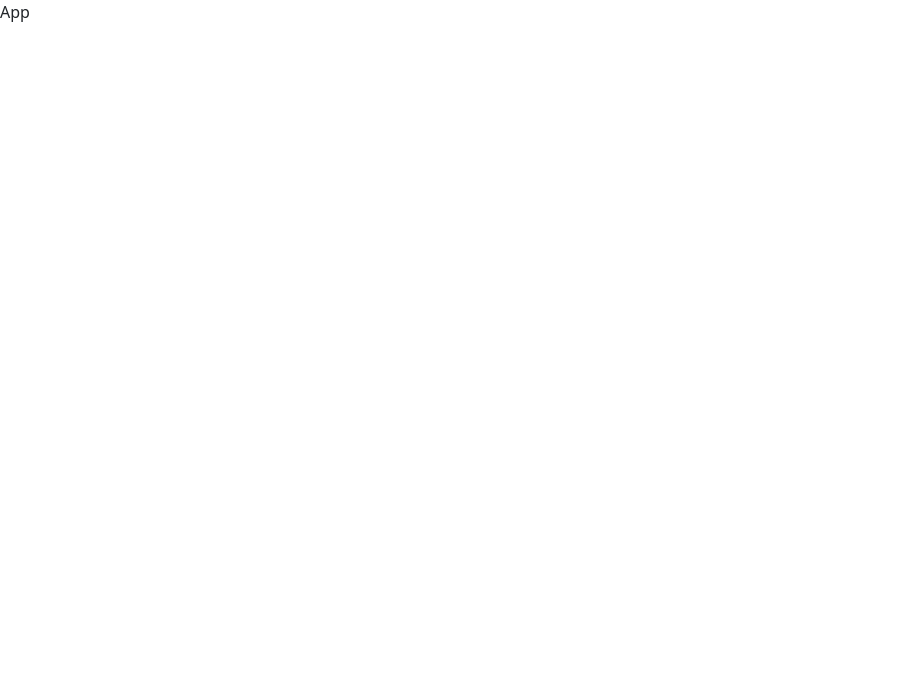
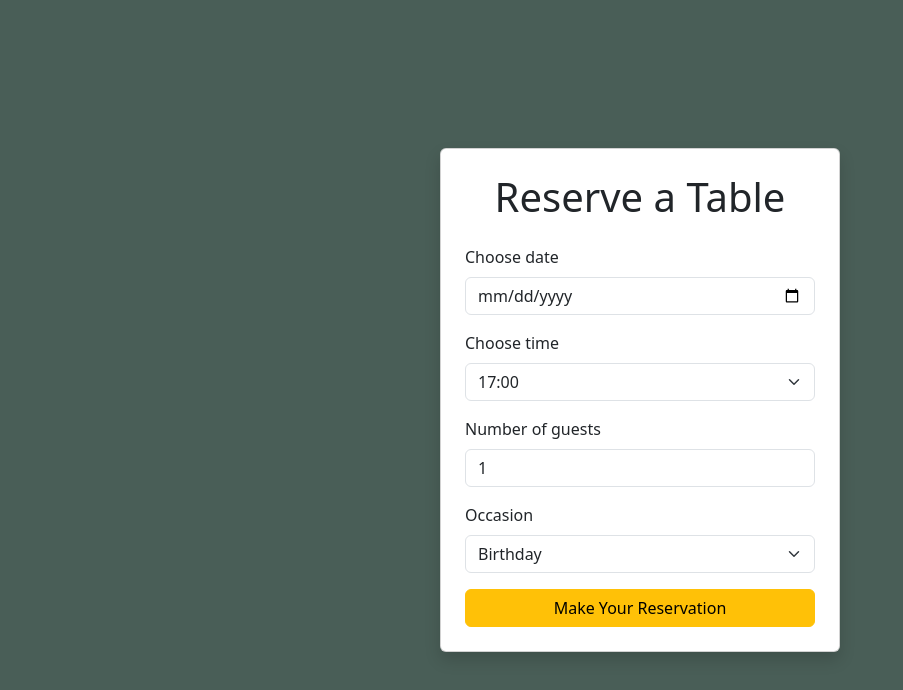
Before and after one commit to achiniishani1993/Little-Lemon, a React (Vite) app: page / in a window 1280 px wide. Shown: the top 690 px of the page, without its empty margins (0-903 px from the left). Built offline with nearby package versions, Linux system fonts and the light colour scheme.

Commit message:
add booking form and page

```diff
--- a/index.html
+++ b/index.html
@@ -1,10 +1,9 @@
-<!doctype html>
+<!DOCTYPE html>
 <html lang="en">
   <head>
     <meta charset="UTF-8" />
-    <link rel="icon" type="image/svg+xml" href="/favicon.svg" />
     <meta name="viewport" content="width=device-width, initial-scale=1.0" />
-    <title>little-lemon</title>
+    <title>Little Lemon Booking</title>
   </head>
   <body>
     <div id="root"></div>
--- a/package.json
+++ b/package.json
@@ -5,6 +5,7 @@
   "type": "module",
   "scripts": {
     "dev": "vite",
+    "start": "vite",
     "build": "tsc -b && vite build",
     "lint": "eslint .",
     "preview": "vite preview"
@@ -13,7 +14,8 @@
     "bootstrap": "^5.3.8",
     "react": "^19.2.4",
     "react-bootstrap": "^2.10.10",
-    "react-dom": "^19.2.4"
+    "react-dom": "^19.2.4",
+    "react-router-dom": "^7.13.1"
   },
   "devDependencies": {
     "@eslint/js": "^9.39.4",
--- a/src/App.tsx
+++ b/src/App.tsx
@@ -1,8 +1,6 @@
 
-function App() {
-  return (
-    <div>App</div>
-  )
+import Main from "./main";
+
+export default function App() {
+  return <Main />;
 }
-
-export default App
--- /dev/null
+++ b/src/components/BookingForm.tsx
@@ -0,0 +1,93 @@
+import React, { useState } from "react";
+
+interface Props {
+  availableTimes: string[];
+  dispatch: React.Dispatch<any>;
+}
+
+export default function BookingForm({ availableTimes, dispatch }: Props) {
+  const [date, setDate] = useState("");
+  const [time, setTime] = useState("17:00");
+  const [guests, setGuests] = useState(1);
+  const [occasion, setOccasion] = useState("Birthday");
+
+  const handleDateChange = (e: React.ChangeEvent<HTMLInputElement>) => {
+    const selectedDate = e.target.value;
+    setDate(selectedDate);
+    dispatch({ type: "UPDATE_TIMES", date: selectedDate });
+  };
+
+  const handleSubmit = (e: React.FormEvent<HTMLFormElement>) => {
+    e.preventDefault();
+    alert(
+      `Reservation submitted:\nDate: ${date}\nTime: ${time}\nGuests: ${guests}\nOccasion: ${occasion}`
+    );
+  };
+
+  return (
+    <form onSubmit={handleSubmit}>
+      <div className="mb-3">
+        <label htmlFor="res-date" className="form-label">
+          Choose date
+        </label>
+        <input
+          type="date"
+          id="res-date"
+          className="form-control"
+          value={date}
+          onChange={handleDateChange}
+        />
+      </div>
+
+      <div className="mb-3">
+        <label htmlFor="res-time" className="form-label">
+          Choose time
+        </label>
+        <select
+          id="res-time"
+          className="form-select"
+          value={time}
+          onChange={(e) => setTime(e.target.value)}
+        >
+          {availableTimes.map((t) => (
+            <option key={t}>{t}</option>
+          ))}
+        </select>
+      </div>
+
+      <div className="mb-3">
+        <label htmlFor="guests" className="form-label">
+          Number of guests
+        </label>
+        <input
+          type="number"
+          id="guests"
+          className="form-control"
+          min={1}
+          max={10}
+          value={guests}
+          onChange={(e) => setGuests(Number(e.target.value))}
+        />
+      </div>
+
+      <div className="mb-3">
+        <label htmlFor="occasion" className="form-label">
+          Occasion
+        </label>
+        <select
+          id="occasion"
+          className="form-select"
+          value={occasion}
+          onChange={(e) => setOccasion(e.target.value)}
+        >
+          <option>Birthday</option>
+          <option>Anniversary</option>
+        </select>
+      </div>
+
+      <button type="submit" className="btn btn-warning w-100">
+        Make Your Reservation
+      </button>
+    </form>
+  );
+}
--- a/src/main.tsx
+++ b/src/main.tsx
@@ -1,10 +1,54 @@
-import { StrictMode } from 'react'
-import { createRoot } from 'react-dom/client'
-import 'bootstrap/dist/css/bootstrap.css'
-import App from './App.tsx'
+import React from "react";
+import ReactDOM from "react-dom/client";
+import App from "./App";
+import "bootstrap/dist/css/bootstrap.min.css";
 
-createRoot(document.getElementById('root')!).render(
-  <StrictMode>
-    <App/>
-  </StrictMode>,
-)
+ReactDOM.createRoot(document.getElementById("root")!).render(
+  <React.StrictMode>
+    <App />
+  </React.StrictMode>
+);
+
+
+
+import { useReducer } from "react";
+import BookingPage from "./pages/BookingPage";
+
+// Action type
+type Action = {
+  type: "UPDATE_TIMES";
+  date: string;
+};
+
+// Initialize times
+const initializeTimes = (): string[] => {
+  return ["17:00", "18:00", "19:00", "20:00", "21:00", "22:00"];
+};
+
+// Reducer
+const updateTimes = (state: string[], action: Action): string[] => {
+  switch (action.type) {
+    case "UPDATE_TIMES":
+      console.log("Selected date:", action.date);
+      return state;
+    default:
+      return state;
+  }
+};
+
+export default function Main() {
+  const [availableTimes, dispatch] = useReducer(
+    updateTimes,
+    [],
+    initializeTimes
+  );
+
+  return (
+    <main
+      style={{ backgroundColor: "#495E57", minHeight: "100vh" }}
+      className="d-flex justify-content-center align-items-center"
+    >
+      <BookingPage availableTimes={availableTimes} dispatch={dispatch} />
+    </main>
+  );
+}
--- /dev/null
+++ b/src/pages/BookingPage.tsx
@@ -0,0 +1,19 @@
+import React from "react";
+import BookingForm from "../components/BookingForm";
+
+interface Props {
+  availableTimes: string[];
+  dispatch: React.Dispatch<any>;
+}
+
+export default function BookingPage({ availableTimes, dispatch }: Props) {
+  return (
+    <div
+      className="card p-4 shadow"
+      style={{ width: "400px", backgroundColor: "#fff" }}
+    >
+      <h1 className="mb-4 text-center">Reserve a Table</h1>
+      <BookingForm availableTimes={availableTimes} dispatch={dispatch} />
+    </div>
+  );
+}
```
Also changed, not shown: 1 other file (tests, documents, lock files or other folders).
